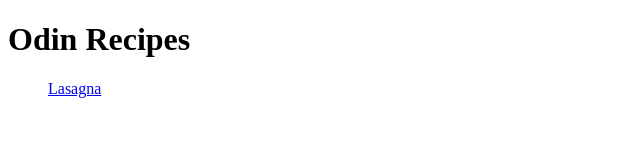
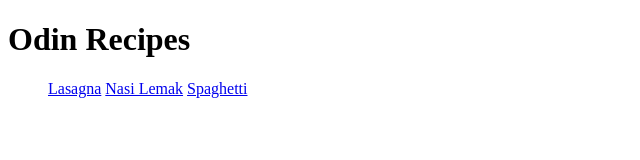
Before and after one commit to EonsY/odin-recipes, a plain HTML site: page index.html in a window 1280 px wide. Shown: the whole page, without its empty margins (0-640 px from the left). Drawn offline with Linux system fonts and the light colour scheme.

Commit message:
Add list for all other recipes

```diff
--- a/index.html
+++ b/index.html
@@ -10,6 +10,8 @@
     <h1>Odin Recipes</h1>
     <ul>
         <a href="./recipes/lasagna.html">Lasagna</a>
+        <a href="./recipes/nasi_lemak.html">Nasi Lemak</a>
+        <a href="./recipes/spaghetti.html">Spaghetti</a>
     </ul>
 
 </head>
```
